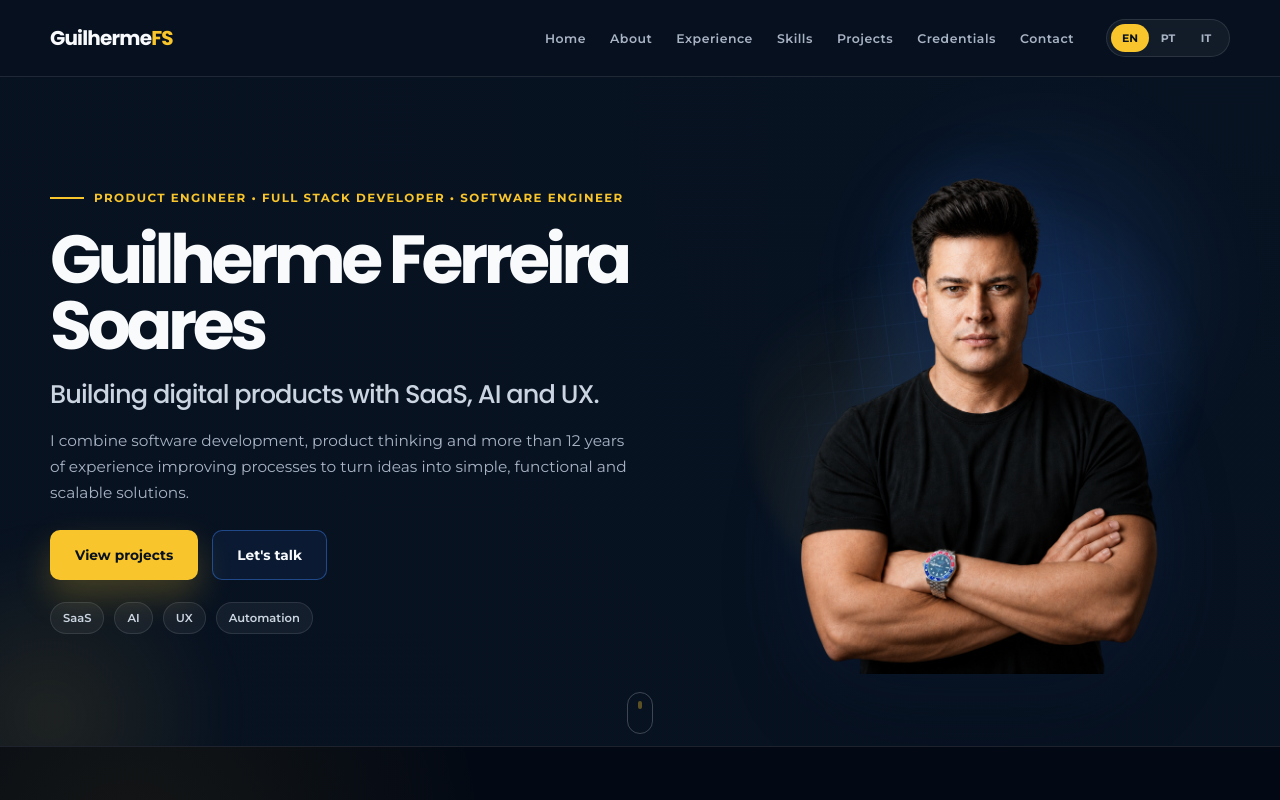
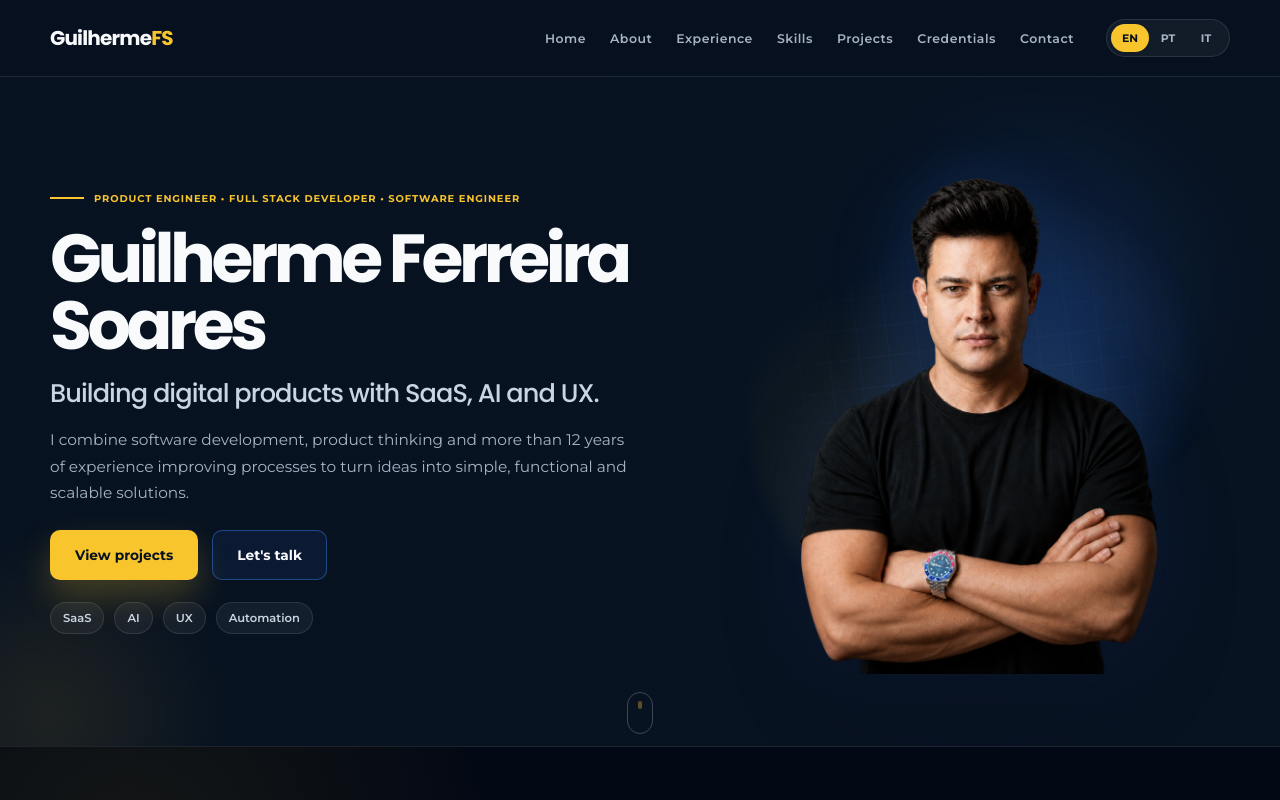
Before and after one commit to fsgui89/portfolio-guilherme-ferreira, a React (Vite) app: page / in a window 1280 px wide. Shown: the top 800 px of the page. Built offline with nearby package versions, Linux system fonts and the light colour scheme.

Commit message:
keep hero professional headline on one line

```diff
--- a/src/index.css
+++ b/src/index.css
@@ -222,6 +222,14 @@ button {
   font-weight: 700;
   letter-spacing: 0.12em;
   text-transform: uppercase;
+}
+
+@media (min-width: 901px) {
+  .hero-kicker {
+    font-size: clamp(0.62rem, 0.66vw, 0.7rem);
+    letter-spacing: 0.09em;
+    white-space: nowrap;
+  }
 }
 
 .hero-kicker::before {
```
